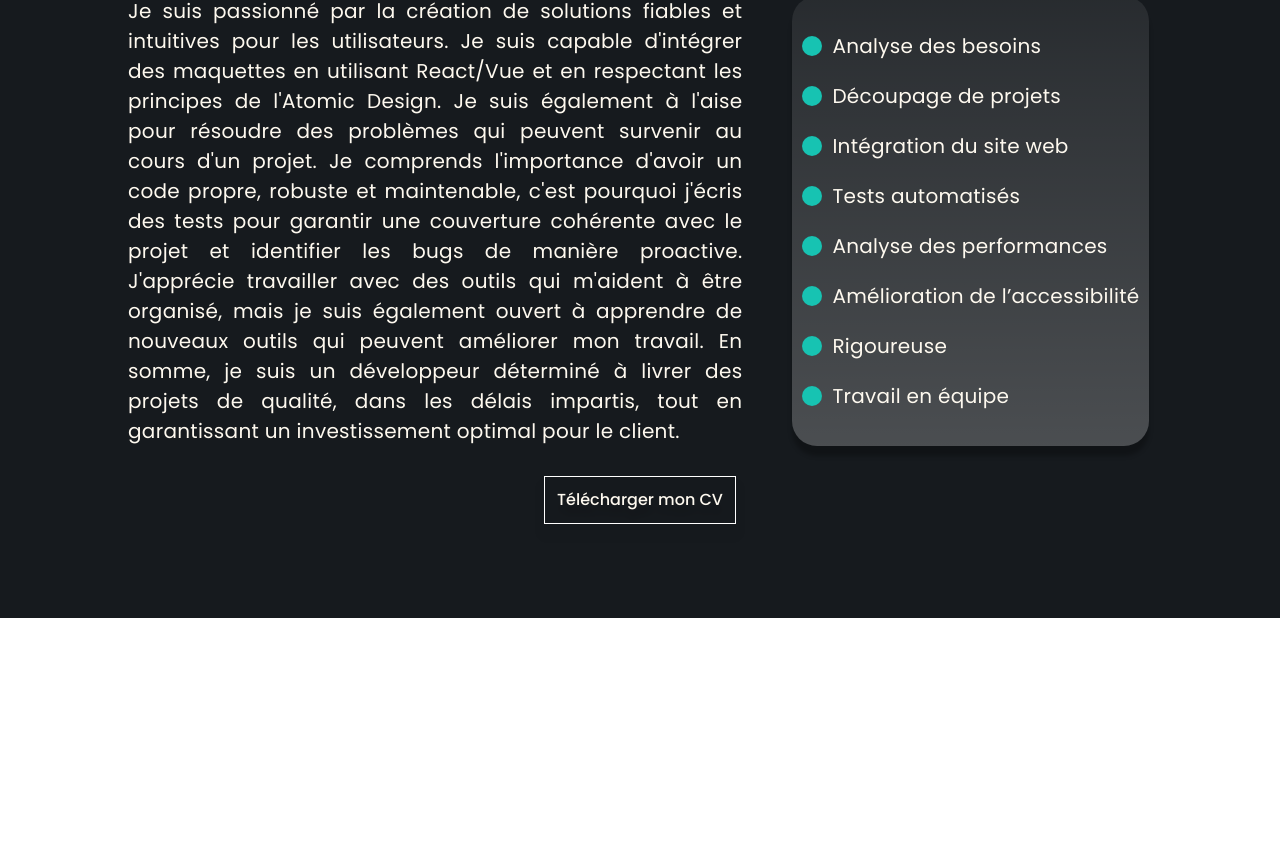
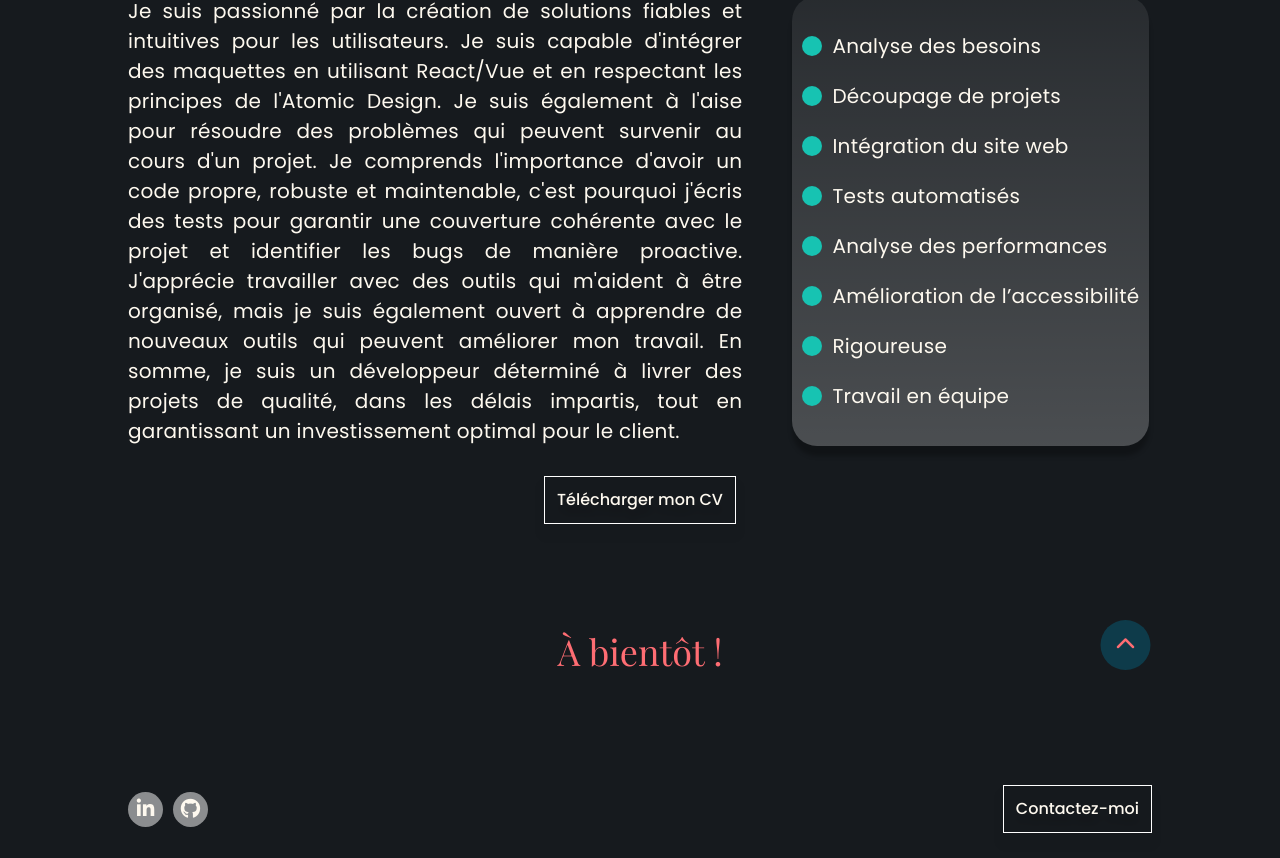
Before and after one commit to Cecilia-Giusti/portfolio, a React (Create React App) app: page / in a window 1280 px wide. Shown: the part 1782-2640 px from the top of the page. Before the commit the page ends 2400 px from the top, so only its background shows below. Built offline with nearby package versions, Linux system fonts and the light colour scheme.

Commit message:
:lipstick: add style to footer

```diff
--- a/public/index.html
+++ b/public/index.html
@@ -14,7 +14,7 @@
   <link rel="preconnect" href="https://fonts.googleapis.com">
   <link rel="preconnect" href="https://fonts.gstatic.com" crossorigin>
   <link href="https://fonts.googleapis.com/css2?family=Playfair+Display:wght@400;500;700&display=swap" rel="stylesheet">
-
+  <link rel="stylesheet" href="https://cdnjs.cloudflare.com/ajax/libs/font-awesome/6.3.0/css/all.min.css" integrity="sha512-SzlrxWUlpfuzQ+pcUCosxcglQRNAq/DZjVsC0lE40xsADsfeQoEypE+enwcOiGjk/bSuGGKHEyjSoQ1zVisanQ==" crossorigin="anonymous" referrerpolicy="no-referrer" />
   <link rel="manifest" href="%PUBLIC_URL%/manifest.json" />
   <title>Portfolio de développement web créatif et moderne</title>
   <link rel="stylesheet" href="%PUBLIC_URL%/style_compressed.css" media="screen" />
--- a/src/components/Footer.tsx
+++ b/src/components/Footer.tsx
@@ -1,5 +1,29 @@
+import ButtonCallToAction from "./ButtonCallToAction";
+import socialIcons from "../data/database.json";
+import SocialNetwork from "./SocialNetwork";
+
 const Footer = () => {
-  return <div></div>;
+  return (
+    <footer className='footer'>
+      <p className='footer-text'>À bientôt ! </p>
+      <div className='footer-callToAction'>
+        <ul className='footer-list'>
+          {socialIcons.socialNetwork.map((item, id) => {
+            return (
+              <li className='footer-item' key={id}>
+                <SocialNetwork url={item.url} logo={item.logo} />
+              </li>
+            );
+          })}
+        </ul>
+
+        <ButtonCallToAction text='Contactez-moi' url='/' />
+      </div>
+      <button className='footer-button-top'>
+        <i className='fa-solid fa-chevron-up'></i>
+      </button>
+    </footer>
+  );
 };
 
 export default Footer;
--- /dev/null
+++ b/src/components/SocialNetwork.tsx
@@ -0,0 +1,18 @@
+import { Link } from "react-router-dom";
+
+interface socialNetworkInt {
+  url: string;
+  logo: string;
+}
+
+const SocialNetwork = ({ url, logo }: socialNetworkInt) => {
+  return (
+    <Link to={url} className='footer-item-link'>
+      <button className='footer-item-button'>
+        <i className={logo}></i>
+      </button>
+    </Link>
+  );
+};
+
+export default SocialNetwork;
--- a/src/data/database.json
+++ b/src/data/database.json
@@ -8,5 +8,17 @@
     "Amélioration de l’accessibilité",
     "Rigoureuse",
     "Travail en équipe"
+  ],
+  "socialNetwork": [
+    {
+      "name": "Linkedin",
+      "url": "https://www.linkedin.com/in/cecilia-giusti/",
+      "logo": "fa-brands fa-linkedin-in"
+    },
+    {
+      "name": "GitHub",
+      "url": "https://github.com/Cecilia-Giusti",
+      "logo": "fa-brands fa-github"
+    }
   ]
 }
--- a/src/styles/layout/_footer.scss
+++ b/src/styles/layout/_footer.scss
@@ -0,0 +1,55 @@
+.footer {
+    height: 30vh;
+    background-color: $color-background-dark;
+    @include flex($direction: column, $justify: flex-start);
+    gap: 100px;
+    position: relative;
+
+    &-text {
+        font-family: $font-title;
+        font-style: normal;
+        font-weight: 400;
+        font-size: 36px;
+        line-height: 67px;
+        text-align: center;
+        color: $color-title;
+    }
+
+    &-callToAction {
+        width: 80%;
+        @include flex($justify: space-between);
+    }
+
+    &-list {
+        @include flex;
+        gap: 10px;
+    }
+
+    &-item-button {
+        background-color: $color-buttons-socialNetworks;
+        border-radius: 25px;
+        width: 35px;
+        height: 35px;
+
+        i {
+            color: $color-text;
+            font-size:20px;
+        }
+    }
+
+    &-button-top {
+        position: absolute;
+        top:3%;
+        right: 10%;
+        transform: translate(-3%, -10%);
+        width: 50px;
+        height: 50px;
+        background: $color-button-chevronUp;
+        border-radius: 30px;
+
+        i {
+            color: $color-title;
+            font-size: 20px;
+        }
+    }
+}
--- a/src/styles/utils/_settings.scss
+++ b/src/styles/utils/_settings.scss
@@ -75,3 +75,9 @@ letter-spacing: 0.3px;
 color: $color-subtitle;
 
 }
+
+button{
+  border:none;
+  background: none;
+  cursor: pointer;
+}
--- a/src/styles/utils/_variables.scss
+++ b/src/styles/utils/_variables.scss
@@ -6,6 +6,8 @@ $color-text:#FEF9EF;
 $color-hightlight:#17C3B2;
 $color-background-dark:#161A1E;
 $color-empty:#ffffff00;
+$color-buttons-socialNetworks:  rgba(255, 255, 255, 0.5);
+$color-button-chevronUp:#0E3B4A;
 
 // Fonts
 $font-title :'Playfair Display', serif; ;
```
Also changed, not shown: public/style_compressed.css, 1 other file (tests, documents, lock files or other folders).
